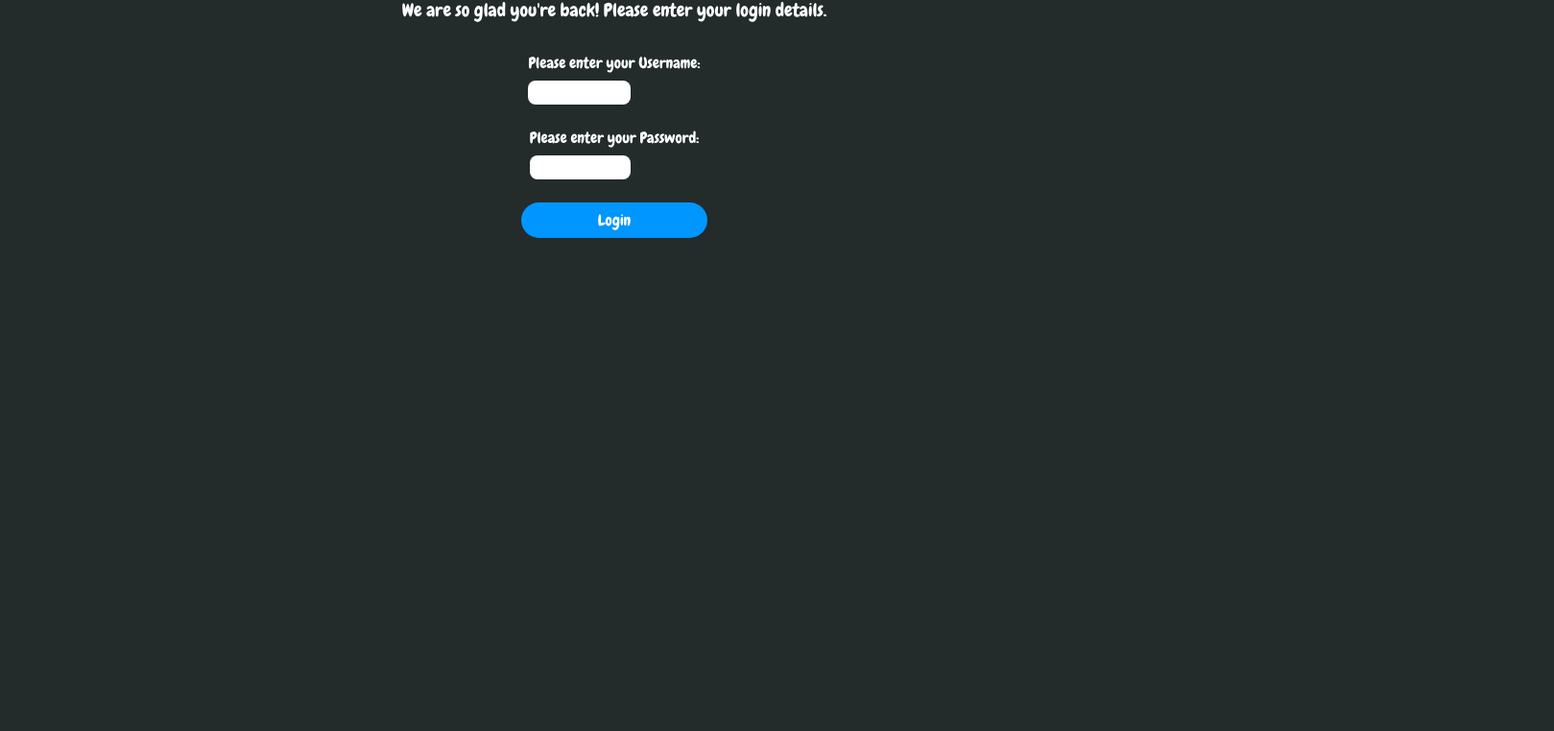
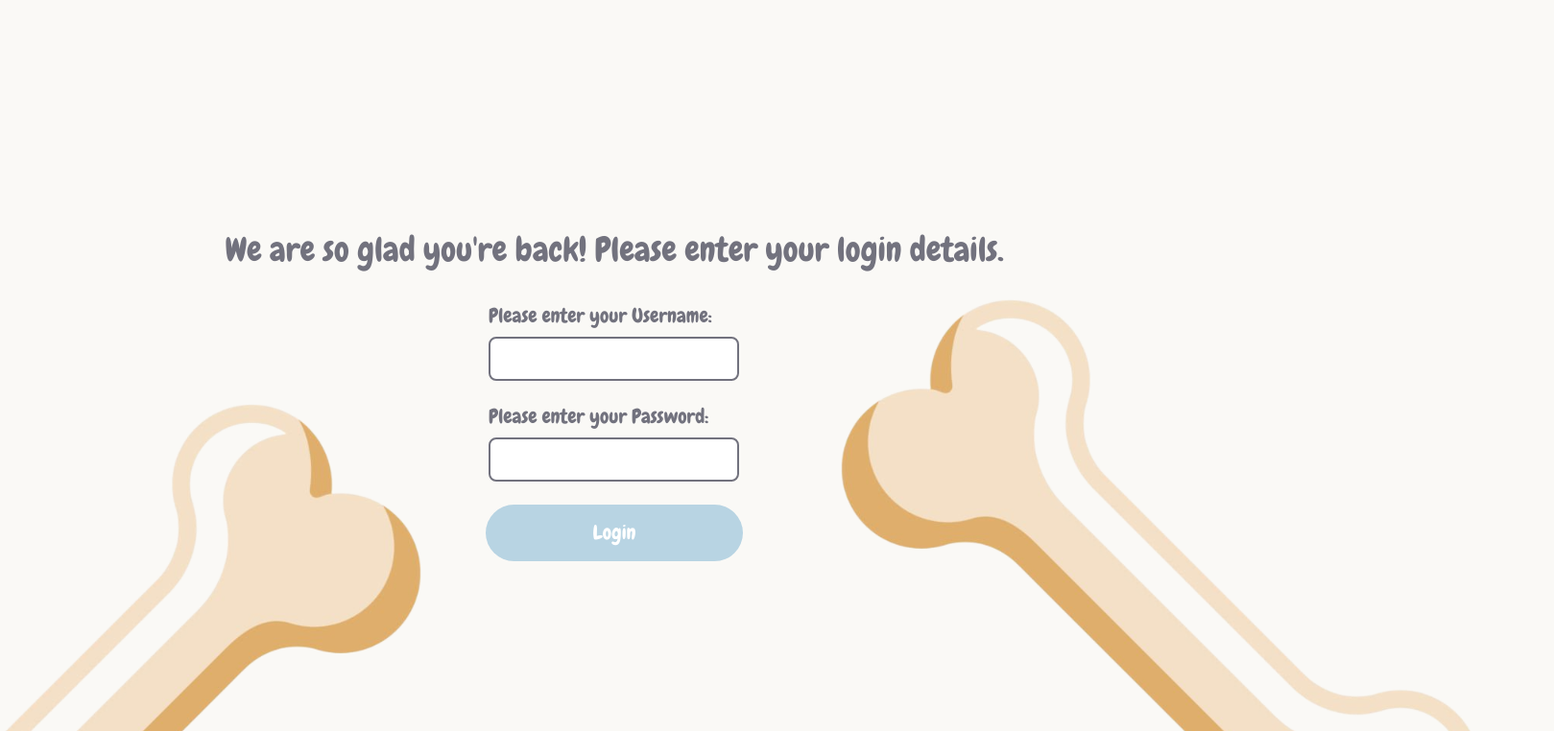
Before and after one commit to imarcus14/ivan-marcus-capstone, a React (Vite) app: page /login in a window 1280 px wide. Shown: the part 34-796 px from the top of the page at 96% size, 1619 px wide, since content can reach past the window. Built offline with nearby package versions, Linux system fonts and the light colour scheme; no server answers; a web font is replaced by a local one.

Commit message:
Change color palette of signup and login and add images

```diff
--- a/src/components/Button/Button.scss
+++ b/src/components/Button/Button.scss
@@ -6,7 +6,7 @@
     &--primary{
         padding: 0.75rem 2rem;
         border-radius: 3rem;
-        background-color: $woofblue;
+        background-color: #B8D4E3;
         border: none;
         color: $white;
         width: 8rem;
@@ -37,15 +37,31 @@
         justify-content: center;
         font-size: 1rem;
 
+        @include desktop{
+            padding: 1rem 7rem;
+            font-size: 1.3rem;
+        }
+
     }
 
     &--tertiary{
         padding: 0.5rem 5rem;
+        border: none;
         border-radius: 3rem;
         background-color: $woofblue;
-        color: white;
+        color: $woofwhite;
         margin: 0 1rem 1rem 1rem;
         font-family: "chewy";
+
+        @include tablet{
+            width: 35%;
+            margin: 1rem 1rem 1rem 0rem;
+        }
+
+        @include desktop{
+            padding: 1rem;
+            font-size: 1.3rem;
+        }
     }
 
     &--quaternary{
--- a/src/components/Header/Header.jsx
+++ b/src/components/Header/Header.jsx
@@ -8,7 +8,7 @@ const Header = ({toggleMenuTab}) => {
         <>
         <div className="header">
             <Link className="header__link" to="/main">
-                <h1 className="header__logo"><span className="header__font">WOOF</span>meet</h1>
+                <h1 className="header__logo"><span className="header__font">WOOF</span>Meet</h1>
             </Link>
             <BurgerMenu toggleMenuTab={toggleMenuTab}/>
         </div>
--- a/src/components/InputField/InputField.scss
+++ b/src/components/InputField/InputField.scss
@@ -4,6 +4,10 @@
     display: flex;
     flex-direction: column;
     margin-bottom: 1rem;
+
+    @include desktop{
+        font-size: 1.3rem;
+    }
 
     &__input--primary{
         padding: 0.5rem;
@@ -16,11 +20,31 @@
 
     &__input--secondary{
         font-family: "Chewy";
-        width: 55%;
-        border: none;
+        width: 95%;
+        border: 2px solid $woofgrey;
         padding: 0.25rem;
         border-radius: 0.5rem;
         margin: 0.5rem 0;
+
+        @include desktop{
+            font-size: 1.3rem;
+
+        }
+
+    }
+
+    &__input--tertiary{
+        font-family: "Chewy";
+        width: 95%;
+        border: 2px solid $woofgrey;
+        padding: 0.25rem;
+        border-radius: 0.5rem;
+        margin: 0.5rem 0;
+
+        @include desktop{
+            font-size: 1.6rem;
+        }
+
     }
 
 }
--- a/src/pages/LoginPage/LoginPage.jsx
+++ b/src/pages/LoginPage/LoginPage.jsx
@@ -4,6 +4,8 @@ import Button from "../../components/Button/Button";
 import InputField from "../../components/InputField/InputField";
 import { Link } from "react-router-dom";
 import axios from'axios';
+import bone from "../../assets/icons/bone.jpg"
+import { useEffect } from "react";
 import { useNavigate } from "react-router-dom";
 import { useState } from "react";
 
@@ -13,6 +15,13 @@ const LoginPage = () => {
 
     const [username, setUsername] = useState("");
     const navigate = useNavigate();
+
+    // useEffect(() => {
+    //     document.body.classList.add("no-scroll");
+    //     return () => {
+    //       document.body.classList.remove("no-scroll");
+    //     };
+    //   }, []);
 
     const handleSubmit = async (e) => {
         e.preventDefault();
@@ -48,14 +57,23 @@ const LoginPage = () => {
     };
 
     return (
-        <form className="login" onSubmit={handleSubmit}>
-            <h3 className="login__title">We are so glad you're back! Please enter your login details.</h3>
-            <InputField text="Please enter your Username:" name="username" style="secondary" value={username} onChange={(e) => setUsername(e.target.value)}/>
-            <InputField text="Please enter your Password:" name="password" style="secondary" type="password" />
+        <div className="login-page">
+            <form className="login" onSubmit={handleSubmit}>
+                <h3 className="login__title">We are so glad you're back! Please enter your login details.</h3>
+                <InputField text="Please enter your Username:" name="username" style="tertiary" value={username} onChange={(e) => setUsername(e.target.value)}/>
+                <InputField text="Please enter your Password:" name="password" style="tertiary" type="password" />
 
-            <Button type="submit" text="Login" style="secondary"/>
+                <Button type="submit" text="Login" style="secondary"/>
 
-        </form>
+            </form>
+            <div>
+                <img className="bone_one" src={bone} alt="image of a cartoon bone"/>
+            </div>
+            <div>
+                <img className="bone_two" src={bone} alt="image of a cartoon bone"/>
+            </div>
+        </div>
+
 
      );
 }
--- a/src/pages/LoginPage/LoginPage.scss
+++ b/src/pages/LoginPage/LoginPage.scss
@@ -1,7 +1,7 @@
 @use '../../styles/partials/global.scss' as *;
 
 .login{
-    color: white;
+    color: $woofgrey;
     display: flex;
     flex-direction: column;
     justify-content: center;
@@ -10,11 +10,24 @@
     margin: auto;
     font-family: "Chewy";
 
+    @include tablet{
+        padding-top: 15rem;
+    }
+
+
     &__title{
         font-size: 1.2rem;
         padding: 2rem;
         text-align: center;
         font-weight: 100;
+
+        @include tablet{
+            font-size: 1.5rem;
+        }
+
+        @include desktop{
+            font-size: 2.2rem;
+        }
 
     }
 
@@ -55,3 +68,33 @@
 
     }
 }
+
+.bone_one{
+    display: none;
+    @include tablet{
+        display: block;
+        position: relative;
+        overflow: hidden;
+        right: 19rem;
+        bottom: 15rem;
+    }
+
+}
+.bone_two{
+
+    display: none;
+
+    @include tablet{
+        display: block;
+        position: relative;
+        overflow: hidden;
+        transform: scaleX(-1);
+        bottom: 73rem;
+        left: 50rem;
+    }
+
+}
+
+// .no-scroll {
+//     overflow: hidden;
+//   }
--- a/src/pages/MainPage/MainPage.scss
+++ b/src/pages/MainPage/MainPage.scss
@@ -6,5 +6,5 @@
 }
 
 body{
-    background-color: $black;
+    background-color: #FAF9F6;
 }
--- a/src/pages/SignupPage/SignupPage.jsx
+++ b/src/pages/SignupPage/SignupPage.jsx
@@ -120,14 +120,14 @@ const SignupPage = () => {
     return (
         <form className="sign-up" onSubmit={handleSubmit}>
             <p className="sign-up__title">Get ready to change your puppies life! Just fill out the information below to get started!</p>
-            <InputField text="Please enter a Username" name="username" style="secondary" value={formData.username} onChange={handleChange}/>
-            <InputField text="Please enter a Email" name="email" style="secondary" value={formData.email} onChange={handleChange}/>
-            <InputField text="Please enter a Password" name="password" style="secondary" type="password" value={formData.password} onChange={handleChange}/>
-            <InputField text="Please re-enter your desired password" name="passwordCheck" type="password" style="secondary" value={formData.passwordCheck} onChange={handleChange}/>
-            <InputField text=" What is the owner's name?" name="name" style="secondary" value={formData.name} onChange={handleChange}/>
-            <InputField text="What is your dog's name?" name="dogName" style="secondary" value={formData.dogName} onChange={handleChange}/>
-            <InputField text="How old is your dog?" name="dogAge" style="secondary" value={formData.dogAge} onChange={handleChange}/>
-            <InputField text="What breed is your dog?" name="dogBreed" style="secondary" value={formData.dogBreed} onChange={handleChange}/>
+            <InputField text="Please enter a Username:" name="username" style="secondary" value={formData.username} onChange={handleChange}/>
+            <InputField text="Please enter a Email:" name="email" style="secondary" value={formData.email} onChange={handleChange}/>
+            <InputField text="Please enter a Password:" name="password" style="secondary" type="password" value={formData.password} onChange={handleChange}/>
+            <InputField text="Please re-enter your desired password:" name="passwordCheck" type="password" style="secondary" value={formData.passwordCheck} onChange={handleChange}/>
+            <InputField text="Please enter the owners name:" name="name" style="secondary" value={formData.name} onChange={handleChange}/>
+            <InputField text="Please enter the dogs name:" name="dogName" style="secondary" value={formData.dogName} onChange={handleChange}/>
+            <InputField text="Please enter the dogs age:" name="dogAge" style="secondary" value={formData.dogAge} onChange={handleChange}/>
+            <InputField text="Please enter the dogs breed:" name="dogBreed" style="secondary" value={formData.dogBreed} onChange={handleChange}/>
             <label className="sign-up__dropdown-label">
                 What kind of personality does your dog have?
                 <select className="sign-up__dropdown" name="dogPersonality" value={formData.dogPersonality} onChange={handleChange}>
@@ -139,8 +139,8 @@ const SignupPage = () => {
                     <option value="Calm/Agreeable">Calm/Agreeable</option>
                 </select>
             </label>
-            <InputField text="Where are you located? (City)" name="city" style="secondary" value={formData.city} onChange={handleChange}/>
-            <input type="file" name="photo" onChange={handleFileChange}/>
+            <InputField text="Please enter your city:" name="city" style="secondary" value={formData.city} onChange={handleChange}/>
+            <input className="sign-up__upload" type="file" name="photo" onChange={handleFileChange}/>
 
            <Button type="submit" text="Sign Up" style="tertiary" />
 
--- a/src/pages/SignupPage/SignupPage.scss
+++ b/src/pages/SignupPage/SignupPage.scss
@@ -1,7 +1,7 @@
 @use '../../styles/partials/global.scss' as *;
 
 .sign-up{
-    color: white;
+    color: #72727E;
     font-family: "Chewy";
     display: flex;
     flex-direction: column;
@@ -12,19 +12,51 @@
 
     &__title{
         text-align: left;
-        padding-bottom: 1rem;
+        padding-bottom: 1.3rem;
+        font-size: 1rem;
+
+        @include tablet{
+            font-size: 1.3rem;
+        }
+
+        @include desktop{
+            font-size: 1.8rem;
+        }
     }
 
     &__dropdown{
         margin: 0.5rem 0 2rem 0;
+        color: $woofgrey;
         padding: 0.25rem;
         background-color: white;
         font-family: "Chewy";
+        border: 2px solid $woofgrey;
         border-radius: 0.5rem;
+
+        @include tablet{
+            margin: 0.5rem 0 2rem 0.5rem;
+        }
+
+        @include desktop{
+            font-size: 1.3rem;
+        }
+
+    }
+
+    &__dropdown-label{
+
+        @include desktop{
+            font-size: 1.3rem;
+        }
     }
 
     &__photo{
         padding-bottom: 1rem;
         font-family: 'Chewy';
     }
+
+    &__upload{
+        padding-bottom: 1rem;
+        font-family: "Chewy";
+    }
 }
--- a/src/pages/WelcomePage/WelcomePage.scss
+++ b/src/pages/WelcomePage/WelcomePage.scss
@@ -9,7 +9,7 @@
     gap: 5rem;
 
     &__title{
-        color: white;
+        color: #72727E;
         font-size: 1.75rem;
         padding-top: 10rem;
         font-family: "Chewy";
--- a/src/styles/partials/_global.scss
+++ b/src/styles/partials/_global.scss
@@ -23,6 +23,9 @@
     font-style: normal;
   }
 
-  $woofblue: #0096FF;
+  $woofblue: #B8D4E3;
+  $woofgrey: #72727E;
+  $woofwhite: #FAF9F6;
+
   $white: white;
   $black: #232b2b
```
Also changed, not shown: src/assets/icons/bone.jpg (added).
